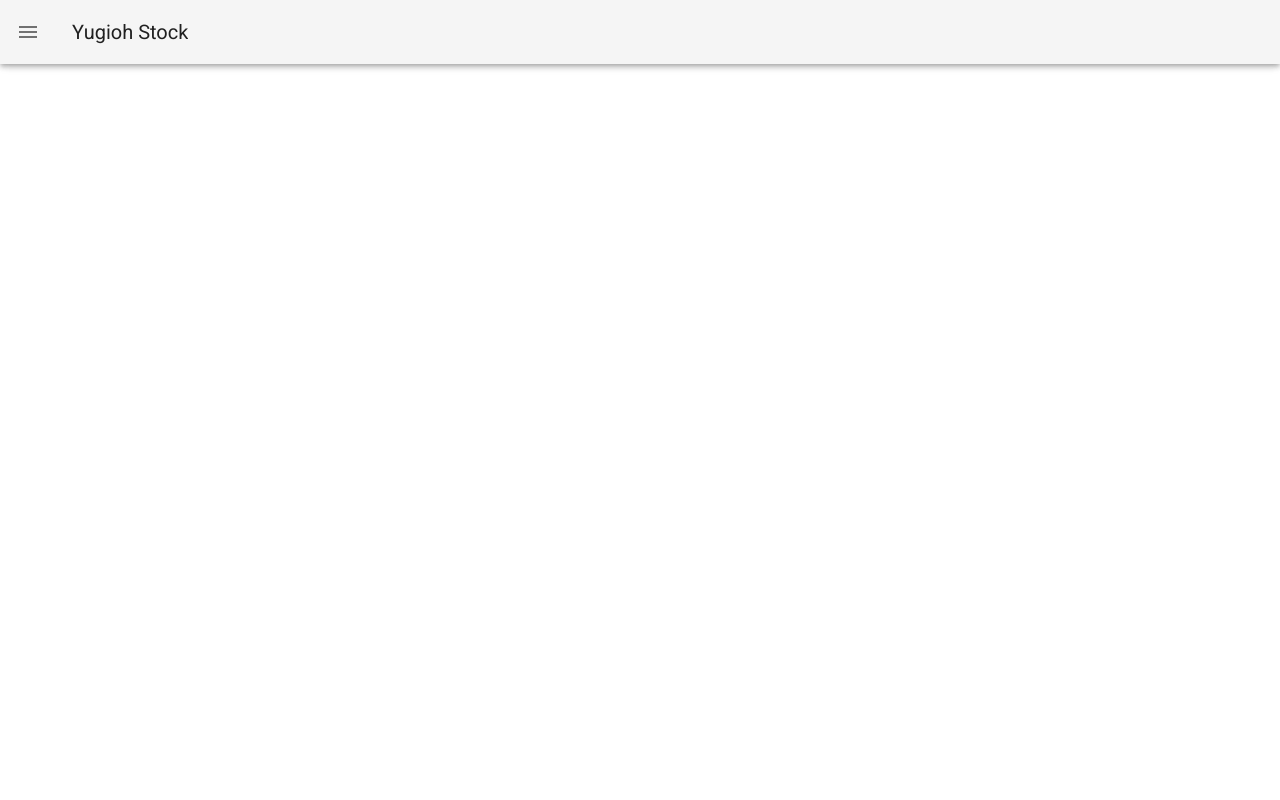
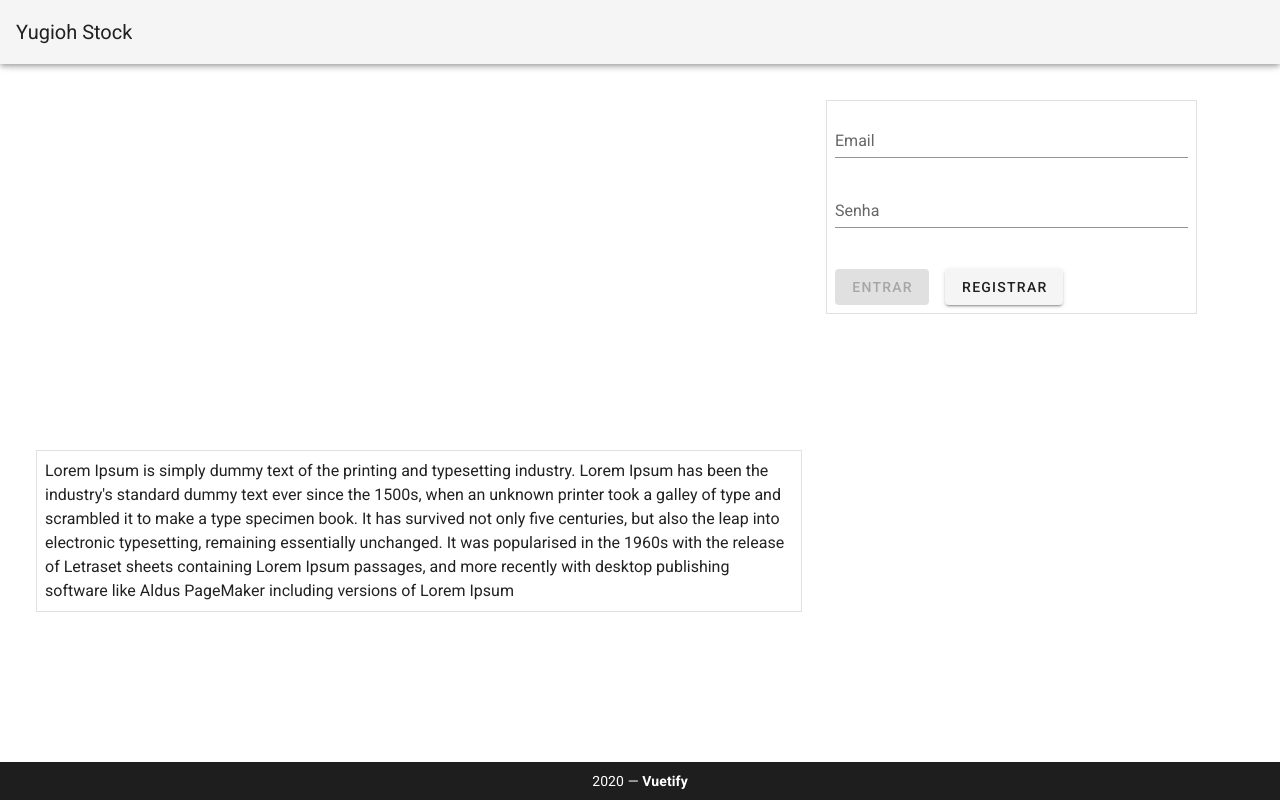
Before and after one commit to joaomarcos70/yugioh-stock-front, a Vue app: page / in a window 1280 px wide. Built offline with nearby package versions, Linux system fonts and the light colour scheme.

Commit message:
Pagina de login levando para home

```diff
--- a/package.json
+++ b/package.json
@@ -9,6 +9,7 @@
   },
   "dependencies": {
     "core-js": "^3.6.5",
+    "vee-validate": "^3.4.5",
     "vue": "^2.6.11",
     "vue-router": "^3.2.0",
     "vuetify": "^2.2.11"
--- a/src/App.vue
+++ b/src/App.vue
@@ -1,25 +1,25 @@
 <template>
   <v-app id="inspire">
-    <v-navigation-drawer v-model="drawer" app> </v-navigation-drawer>
-
     <v-app-bar app>
-      <v-app-bar-nav-icon @click="drawer = !drawer"></v-app-bar-nav-icon>
-
       <v-toolbar-title>Yugioh Stock</v-toolbar-title>
     </v-app-bar>
 
     <v-main>
       <router-view ref="router"> </router-view>
     </v-main>
+
+    <v-footer dark padless>
+      <v-card class="flex" flat tile>
+        <v-card-text class="py-2 white--text text-center">
+          {{ new Date().getFullYear() }} — <strong>Vuetify</strong>
+        </v-card-text>
+      </v-card>
+    </v-footer>
   </v-app>
 </template>
 
 <script>
-export default {
-  data: () => ({ drawer: false })
-};
 </script>
 
 <style lang="scss" scoped>
-
 </style>
--- a/src/router/index.js
+++ b/src/router/index.js
@@ -1,15 +1,37 @@
 import Vue from "vue";
 import VueRouter from "vue-router";
-import Teste from "../views/Teste.vue";
+
+import Login from "../views/Login.vue";
+import Wants from "../views/Wants.vue";
+import Collection from "../views/Collection.vue";
+import Profile from "../views/Profile.vue";
 import Home from "../views/Home.vue";
 
 Vue.use(VueRouter);
 
 const routes = [
   {
-    path: "/teste",
-    name: "teste",
-    component: Teste
+    path: "/",
+    name: "Login",
+    component: Login
+  },
+
+  {
+    path: "/profile",
+    name: "Profile",
+    component: Profile
+  },
+
+  {
+    path: "/wants",
+    name: "Wants",
+    component: Wants
+  },
+
+  {
+    path: "/collection",
+    name: "Collection",
+    component: Collection
   },
 
   {
--- /dev/null
+++ b/src/views/Collection.vue
@@ -0,0 +1,15 @@
+<template>
+  <h1>collection
+
+  </h1>
+</template>
+
+<script>
+export default {
+
+}
+</script>
+
+<style>
+
+</style>
--- /dev/null
+++ b/src/views/Login.vue
@@ -0,0 +1,111 @@
+<template>
+  <div>
+    <v-container class="ma-6">
+      <v-row style="height: 350px">
+        <v-col> </v-col>
+        <v-col> </v-col>
+        <v-col>
+          <v-card class="pa-2" outlined tile>
+            <validation-observer ref="observer" v-slot="{ invalid }">
+              <form @submit.prevent="submit">
+                <validation-provider
+                  v-slot="{ errors }"
+                  name="Email"
+                  rules="required|email"
+                >
+                  <v-text-field
+                    v-model="email"
+                    :error-messages="errors"
+                    label="Email"
+                    required
+                  ></v-text-field>
+                </validation-provider>
+
+                <validation-provider
+                  v-slot="{ errors }"
+                  name="Senha"
+                  rules="required"
+                >
+                  <v-text-field
+                    v-model="senha"
+                    :error-messages="errors"
+                    label="Senha"
+                    type="password"
+                    required
+                  ></v-text-field>
+                </validation-provider>
+
+                <v-btn class="mt-5 mr-4" type="submit" :disabled="invalid">
+                  Entrar
+                </v-btn>
+                <v-btn class="mt-5"> Registrar </v-btn>
+              </form>
+            </validation-observer>
+          </v-card>
+        </v-col>
+      </v-row>
+
+      <v-row style="height: 300px">
+        <v-col cols="8">
+          <v-card class="pa-2" outlined tile>
+            Lorem Ipsum is simply dummy text of the printing and typesetting
+            industry. Lorem Ipsum has been the industry's standard dummy text
+            ever since the 1500s, when an unknown printer took a galley of type
+            and scrambled it to make a type specimen book. It has survived not
+            only five centuries, but also the leap into electronic typesetting,
+            remaining essentially unchanged. It was popularised in the 1960s
+            with the release of Letraset sheets containing Lorem Ipsum passages,
+            and more recently with desktop publishing software like Aldus
+            PageMaker including versions of Lorem Ipsum
+          </v-card>
+        </v-col>
+        <v-col> </v-col>
+      </v-row>
+    </v-container>
+  </div>
+</template>
+
+
+
+<script>
+import { required, email } from "vee-validate/dist/rules";
+import {
+  extend,
+  ValidationObserver,
+  ValidationProvider,
+  setInteractionMode,
+} from "vee-validate";
+
+setInteractionMode("eager");
+
+extend("required", {
+  ...required,
+  message: "{_field_} não pode ser vazio",
+});
+
+extend("email", {
+  ...email,
+  message: "Email não é valido",
+});
+
+export default {
+  components: {
+    ValidationProvider,
+    ValidationObserver,
+  },
+  data: () => ({
+    email: "",
+    senha: "",
+  }),
+
+  methods: {
+    submit() {
+      if (this.$refs.observer.validate()) {
+        this.$router.push({path:"home"})
+      }
+    },
+  },
+};
+</script>
+<style>
+</style>
--- a/src/views/Profile.vue
+++ b/src/views/Profile.vue
@@ -1,5 +1,6 @@
-<template> </template>
-
+<template>
+<h1>aoijsd</h1>
+ </template>
 <script>
 export default {};
 </script>
--- a/src/views/Teste.vue
+++ /dev/null
@@ -1,13 +0,0 @@
-<template>
-  <div>
-    <h1>
-      alo
-    </h1>
-  </div>
-</template>
-
-<script>
-export default {};
-</script>
-
-<style></style>
--- /dev/null
+++ b/src/views/Wants.vue
@@ -0,0 +1,13 @@
+<template>
+  <h1>wants</h1>
+</template>
+
+<script>
+export default {
+
+}
+</script>
+
+<style>
+
+</style>
```
Also changed, not shown: 1 other file (tests, documents, lock files or other folders).
